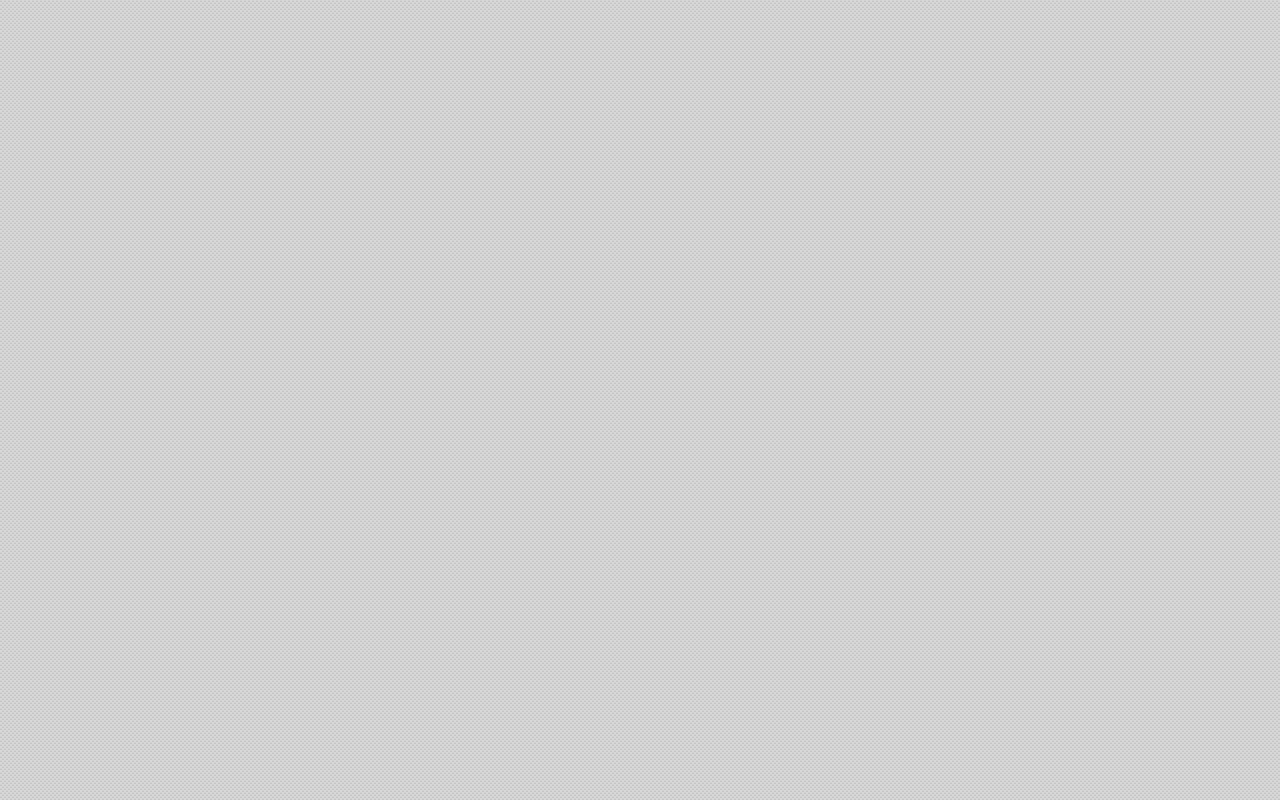
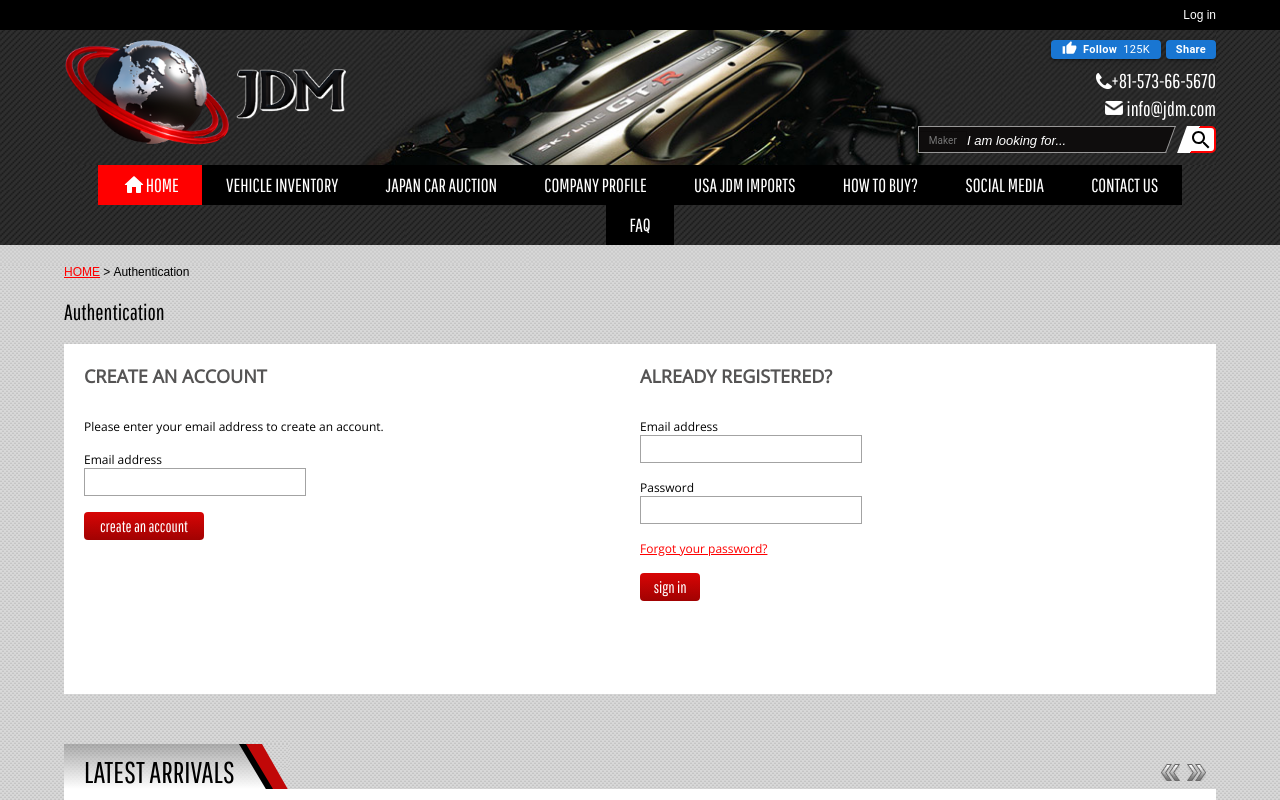
Before and after one commit to BazyshynAnton/jdmarket, a React (Vite) app: page /login in a window 1280 px wide. Before the commit this address had no page. Shown: the top 800 px of the page. Built offline with nearby package versions, Linux system fonts and the light colour scheme.

Commit message:
commit #18 add LoginPage

```diff
--- a/src/App.jsx
+++ b/src/App.jsx
@@ -7,12 +7,14 @@ import JdmClassicPage from './pages/vehicleInventory/JdmClassicPage'
 import NonJdmPage from './pages/vehicleInventory/NonJdmPage'
 import HowToBuyPage from './pages/HowToBuyPage'
 import CarPurchasePage from './pages/CarPurchasePage'
+import LoginPage from './pages/LoginPage'
 
 function App() {
   return (
     <Routes>
       <Route path="/" element={<MainLayout />}>
         <Route element={<HomePage />} index />
+        <Route path="login" element={<LoginPage />} />
         <Route path="vehicle-inventory" element={<VehicleInventory />} />
         <Route
           path="vehicle-inventory/:jdm-sports"
--- /dev/null
+++ b/src/components/contentOfLoginPage/ContentOfLoginPage.jsx
@@ -0,0 +1,18 @@
+import { Container } from '@mui/material'
+import NavigationMenu from './navigationMenu/NavigationMenu'
+import CreateAccountAndRegisteredAccount from './createAccountAndRegisteredAccount/CreateAccountAndRegisteredAccount'
+import InformationDesk from '../contentOfHomePage/homePageComponents/informationDesk/InformationDesk'
+import LatestArrivals from '../contentOfHomePage/homePageComponents/carouselsOfCars/latestArrivals/LatestArrivals'
+
+const ContentOfLoginPage = () => {
+  return (
+    <Container>
+      <NavigationMenu />
+      <CreateAccountAndRegisteredAccount />
+      <LatestArrivals />
+      <InformationDesk />
+    </Container>
+  )
+}
+
+export default ContentOfLoginPage
--- /dev/null
+++ b/src/components/contentOfLoginPage/ContentOfLoginPage.module.css
@@ -0,0 +1,149 @@
+.mainNavContainer {
+  display: -webkit-box;
+  display: -ms-flexbox;
+  display: flex;
+  -webkit-box-orient: vertical;
+  -webkit-box-direction: normal;
+      -ms-flex-direction: column;
+          flex-direction: column;
+}
+
+.navContainer {
+  display: -webkit-box;
+  display: -ms-flexbox;
+  display: flex;
+  -webkit-box-orient: horizontal;
+  -webkit-box-direction: normal;
+      -ms-flex-direction: row;
+          flex-direction: row;
+  -webkit-box-pack: start;
+      -ms-flex-pack: start;
+          justify-content: flex-start;
+  gap: 0.2rem;
+}
+.navContainer p {
+  font-size: 12px;
+}
+
+.linkNav {
+  color: red;
+  text-decoration: underline;
+  cursor: pointer;
+}
+.linkNav:hover {
+  text-decoration: none;
+}
+
+.headerOfPage {
+  margin-top: 20px;
+  font-size: 22px;
+  font-family: Pathway Gothic One, Arial, Helvetica, sans-serif;
+}
+
+.createAndRegisteredContainer {
+  padding: 20px;
+  margin-top: 20px;
+  display: -webkit-box;
+  display: -ms-flexbox;
+  display: flex;
+  -webkit-box-orient: horizontal;
+  -webkit-box-direction: normal;
+      -ms-flex-direction: row;
+          flex-direction: row;
+  background: #fff;
+  height: 350px;
+}
+.createAndRegisteredContainer h4 {
+  color: #555454;
+  font-family: "Open Sans", sans-serif;
+  font-size: 18px;
+}
+.createAndRegisteredContainer p {
+  font-family: "Open Sans", sans-serif;
+  font-size: 12px;
+}
+.createAndRegisteredContainer input {
+  width: 40%;
+  border: 1px solid #a3a3a3;
+  height: 28px;
+  outline: none;
+  padding: 5px;
+}
+.createAndRegisteredContainer button {
+  width: 120px;
+  height: 28px;
+  border-radius: 4px;
+  color: #fff;
+  cursor: pointer;
+  font: bold 12px/21px Arial, Helvetica, sans-serif;
+  background: -webkit-gradient(linear, left top, left bottom, from(#d80505), to(#a10202));
+  background: linear-gradient(to bottom, #d80505 0%, #a10202 100%);
+  font-family: Pathway Gothic One, Arial, Helvetica, sans-serif;
+  font-size: 16px;
+  font-weight: normal;
+}
+.createAndRegisteredContainer button:hover {
+  background: -webkit-gradient(linear, left top, left bottom, from(#a10202), to(#d80505));
+  background: linear-gradient(to bottom, #a10202 0%, #d80505 100%);
+}
+
+.createAccountContainer {
+  width: 50%;
+  display: -webkit-box;
+  display: -ms-flexbox;
+  display: flex;
+  -webkit-box-orient: vertical;
+  -webkit-box-direction: normal;
+      -ms-flex-direction: column;
+          flex-direction: column;
+}
+.createAccountContainer .formContainerCreateAnAccount {
+  margin-top: 30px;
+  display: -webkit-box;
+  display: -ms-flexbox;
+  display: flex;
+  -webkit-box-orient: vertical;
+  -webkit-box-direction: normal;
+      -ms-flex-direction: column;
+          flex-direction: column;
+  -webkit-box-pack: start;
+      -ms-flex-pack: start;
+          justify-content: flex-start;
+  gap: 1rem;
+}
+
+.registeredContainer {
+  width: 50%;
+  display: -webkit-box;
+  display: -ms-flexbox;
+  display: flex;
+  -webkit-box-orient: vertical;
+  -webkit-box-direction: normal;
+      -ms-flex-direction: column;
+          flex-direction: column;
+}
+.registeredContainer .formRegistered {
+  margin-top: 30px;
+  display: -webkit-box;
+  display: -ms-flexbox;
+  display: flex;
+  -webkit-box-orient: vertical;
+  -webkit-box-direction: normal;
+      -ms-flex-direction: column;
+          flex-direction: column;
+  gap: 1rem;
+}
+.registeredContainer .formRegistered .forgotPassword {
+  font-family: "Open Sans", sans-serif;
+  font-size: 12px;
+  text-decoration: underline;
+  color: red;
+  width: 130px;
+  cursor: pointer;
+}
+.registeredContainer .formRegistered .forgotPassword:hover {
+  text-decoration: none;
+}
+.registeredContainer .formRegistered button {
+  width: 60px;
+}
--- /dev/null
+++ b/src/components/contentOfLoginPage/ContentOfLoginPage.module.scss
@@ -0,0 +1,120 @@
+//NavigationMenu
+.mainNavContainer {
+  display: flex;
+  flex-direction: column;
+}
+
+.navContainer {
+  display: flex;
+  flex-direction: row;
+  justify-content: flex-start;
+  gap: 0.2rem;
+  p {
+    font-size: 12px;
+  }
+}
+
+.linkNav {
+  color: red;
+  text-decoration: underline;
+  cursor: pointer;
+
+  &:hover {
+    text-decoration: none;
+  }
+}
+
+.headerOfPage {
+  margin-top: 20px;
+  font-size: 22px;
+  font-family: Pathway Gothic One, Arial, Helvetica, sans-serif;
+}
+
+//CreateAccountAndRegisteredAccount
+
+.createAndRegisteredContainer {
+  padding: 20px;
+  margin-top: 20px;
+  display: flex;
+  flex-direction: row;
+  background: #fff;
+  height: 350px;
+
+  h4 {
+    color: #555454;
+    font-family: 'Open Sans', sans-serif;
+    font-size: 18px;
+  }
+  p {
+    font-family: 'Open Sans', sans-serif;
+    font-size: 12px;
+  }
+
+  input {
+    width: 40%;
+    border: 1px solid #a3a3a3;
+    height: 28px;
+    outline: none;
+    padding: 5px;
+  }
+
+  button {
+    width: 120px;
+    height: 28px;
+    border-radius: 4px;
+    color: #fff;
+    cursor: pointer;
+    font: bold 12px/21px Arial, Helvetica, sans-serif;
+    background: linear-gradient(to bottom, #d80505 0%, #a10202 100%);
+    font-family: Pathway Gothic One, Arial, Helvetica, sans-serif;
+    font-size: 16px;
+    font-weight: normal;
+    &:hover {
+      background: linear-gradient(to bottom, #a10202 0%, #d80505 100%);
+    }
+  }
+}
+
+.createAccountContainer {
+  width: 50%;
+  display: flex;
+  flex-direction: column;
+
+  .formContainerCreateAnAccount {
+    margin-top: 30px;
+    display: flex;
+    flex-direction: column;
+    justify-content: flex-start;
+    gap: 1rem;
+  }
+}
+
+.registeredContainer {
+  width: 50%;
+  display: flex;
+  flex-direction: column;
+
+  .formRegistered {
+    margin-top: 30px;
+    display: flex;
+    flex-direction: column;
+    gap: 1rem;
+
+    .forgotPassword {
+      font-family: 'Open Sans', sans-serif;
+      font-size: 12px;
+      text-decoration: underline;
+      color: red;
+      width: 130px;
+      cursor: pointer;
+
+      &:hover {
+        text-decoration: none;
+      }
+    }
+
+    button {
+      width: 60px;
+    }
+  }
+}
--- /dev/null
+++ b/src/components/contentOfLoginPage/createAccountAndRegisteredAccount/CreateAccountAndRegisteredAccount.jsx
@@ -0,0 +1,38 @@
+import { Box, FormControl } from '@mui/material'
+import styles from '../ContentOfLoginPage.module.css'
+
+const CreateAccountAndRegisteredAccount = () => {
+  return (
+    <Box className={styles.createAndRegisteredContainer}>
+      <Box className={styles.createAccountContainer}>
+        <h4>CREATE AN ACCOUNT</h4>
+        <form className={styles.formContainerCreateAnAccount}>
+          <p>Please enter your email address to create an account.</p>
+          <Box>
+            <p>Email address</p>
+            <input />
+          </Box>
+          <button type="submit">create an account</button>
+        </form>
+      </Box>
+      <Box className={styles.registeredContainer}>
+        <h4>ALREADY REGISTERED?</h4>
+        <form className={styles.formRegistered}>
+          <Box>
+            <p>Email address</p>
+            <input />
+          </Box>
+          <Box>
+            <p>Password</p>
+
+            <input />
+          </Box>
+          <p className={styles.forgotPassword}>Forgot your password?</p>
+          <button type="submit">sign in</button>
+        </form>
+      </Box>
+    </Box>
+  )
+}
+
+export default CreateAccountAndRegisteredAccount
--- /dev/null
+++ b/src/components/contentOfLoginPage/navigationMenu/NavigationMenu.jsx
@@ -0,0 +1,21 @@
+import { Box } from '@mui/material'
+import styles from '../ContentOfLoginPage.module.css'
+import { NavLink } from 'react-router-dom'
+
+const NavigationMenu = () => {
+  return (
+    <Box className={styles.mainNavContainer}>
+      <Box className={styles.navContainer}>
+        <NavLink to="/" onClick={() => scrollTo(0, 0)}>
+          <p className={styles.linkNav}>HOME</p>
+        </NavLink>
+        <p>{'>'}</p>
+        <p>Authentication</p>
+      </Box>
+
+      <p className={styles.headerOfPage}>Authentication</p>
+    </Box>
+  )
+}
+
+export default NavigationMenu
--- a/src/components/header/Header.jsx
+++ b/src/components/header/Header.jsx
@@ -100,7 +100,9 @@ const Header = () => {
       <Box className={styles.headerRegisterOverflow}>
         <Container>
           <Box className={styles.registration}>
-            <p>Log in</p>
+            <NavLink to="/login">
+              <p>Log in</p>
+            </NavLink>
           </Box>
         </Container>
       </Box>
--- a/src/components/header/Header.module.css
+++ b/src/components/header/Header.module.css
@@ -39,7 +39,7 @@
   height: 30px;
 }
 .registration p {
-  padding: 5px 10px 5px 10px;
+  padding: 5px 0px 5px 0px;
   color: white;
   font-size: 0.75rem;
   cursor: pointer;
--- a/src/components/header/Header.module.scss
+++ b/src/components/header/Header.module.scss
@@ -25,7 +25,7 @@
   justify-content: flex-end;
   height: 30px;
   p {
-    padding: 5px 10px 5px 10px;
+    padding: 5px 0px 5px 0px;
     color: white;
     font-size: 0.75rem;
     cursor: pointer;
--- /dev/null
+++ b/src/pages/LoginPage.jsx
@@ -0,0 +1,11 @@
+import ContentOfLoginPage from '../components/contentOfLoginPage/ContentOfLoginPage'
+
+const LoginPage = () => {
+  return (
+    <div className="wrapper">
+      <ContentOfLoginPage />
+    </div>
+  )
+}
+
+export default LoginPage
```
